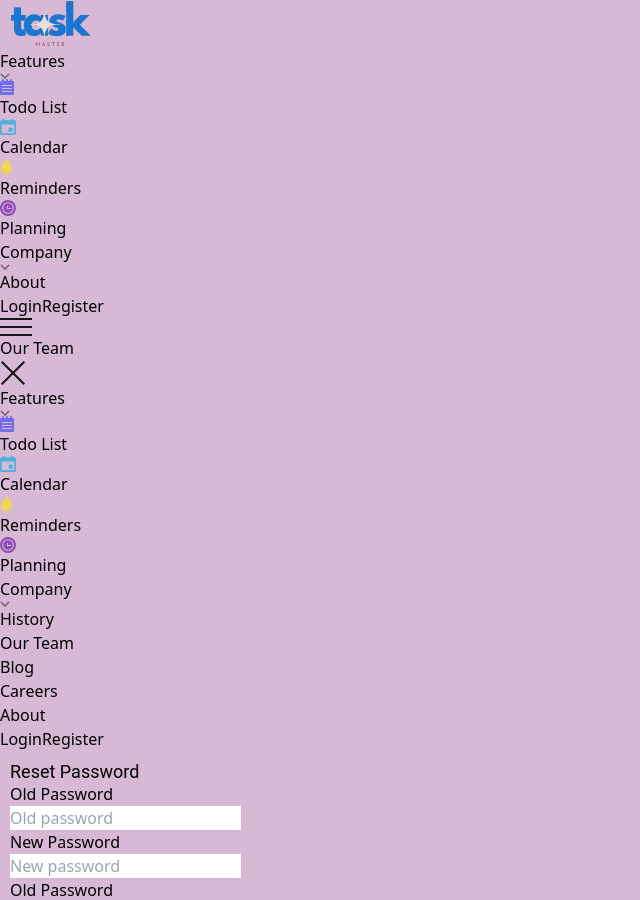
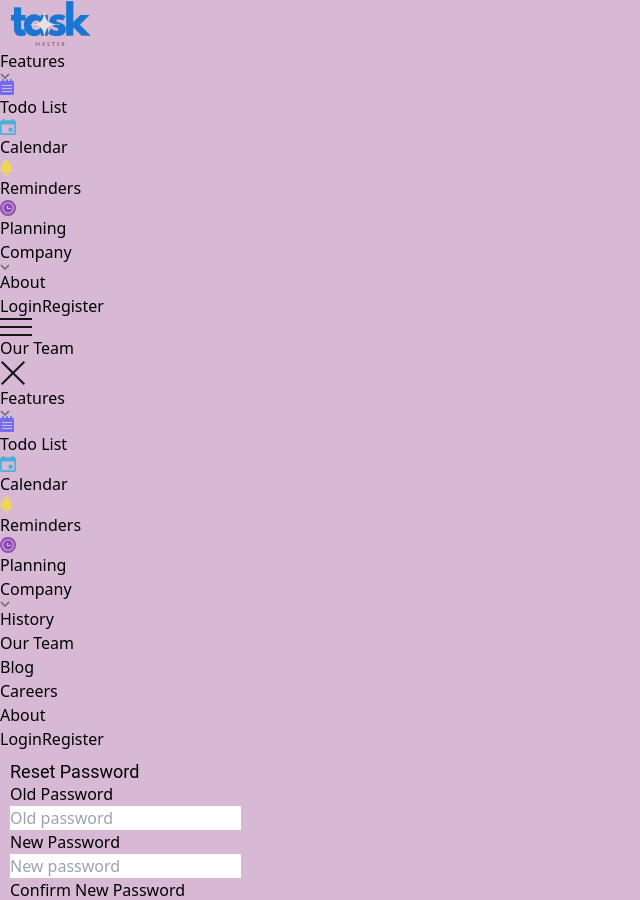
Before and after one commit to oduyemi/taskMaster, a React app in the folder client/: page /reset-password in a window 1280 px wide. Shown: the top 900 px of the page, without its empty margins (0-640 px from the left). Built offline with nearby package versions, Linux system fonts and the light colour scheme; the HTML template or start-up script is replaced by a standard one.

Commit message:
Reset form updated

```diff
--- a/client/src/pages/ResetPassword.jsx
+++ b/client/src/pages/ResetPassword.jsx
@@ -56,16 +56,16 @@ const ResetPassword = () => {
                 </div>
                 <div>
                     <label
-                        htmlFor="oldPassword"
+                        htmlFor="confirmNewPassword"
                         className="block text-sm font-medium leading-6 text-gray-900">
-                        Old Password
+                        Confirm New Password
                     </label>
                     <div className="mt-2">
                         <input
-                        name="oldPassword"
+                        name="confirmNewPassword"
                         type="password"
                         required
-                        placeholder="Old password"
+                        placeholder="Confirm New password"
                         className="px-3 block w-full rounded-md py-2 text-gray-800 shadow-sm border border-[#4291B0] sm:text-sm sm:leading-6 outline-none" />
                     </div>
                 </div>
@@ -77,7 +77,7 @@ const ResetPassword = () => {
                 color="primary"
                 className="flex w-full justify-center px-3 py-2 text-sm font-semibold leading-6 text-white shadow-sm hover:bg-[#6ec2e3] focus-visible:outline focus-visible:outline-2 focus-visible:outline-offset-2 focus-visible:outline-[#4291B0]"
                 >
-                    Reset
+                    Reset Password
                 </Button>
             </div>
           </form>
```
